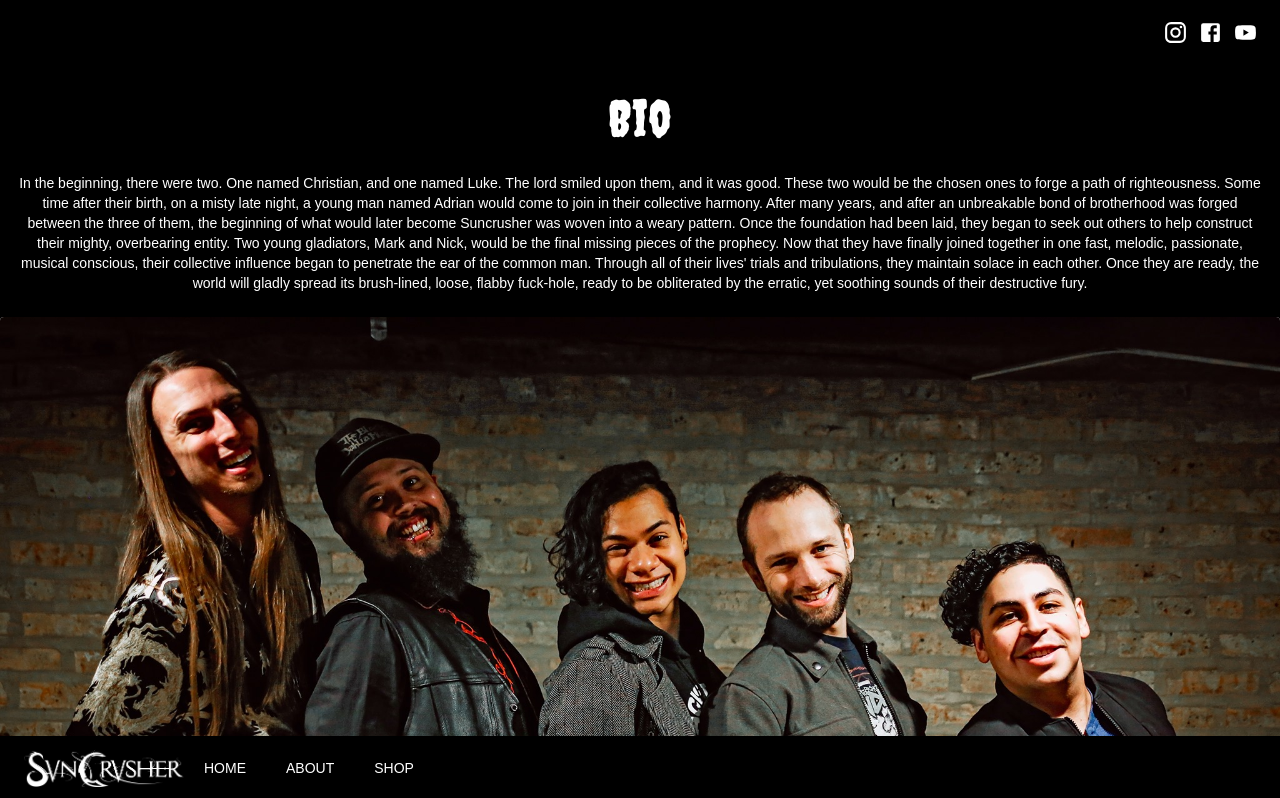
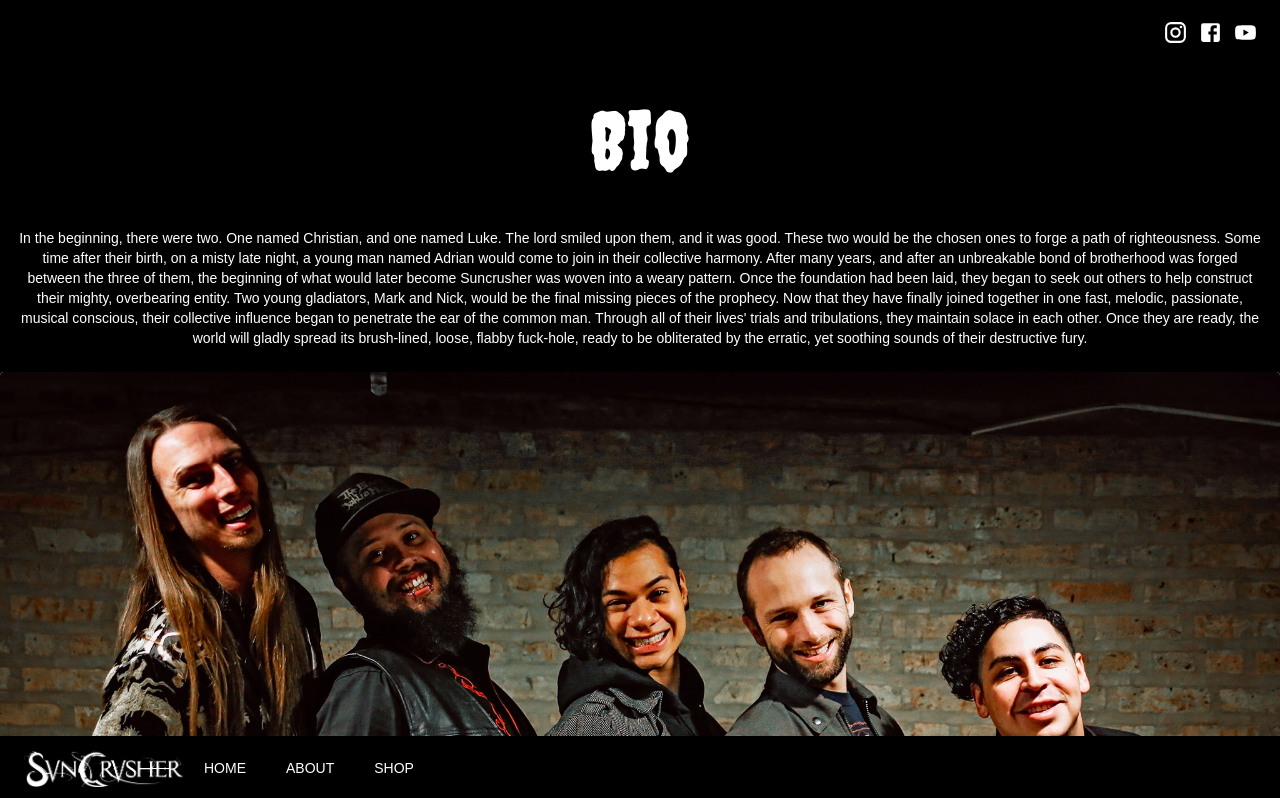
Before and after one commit to analexander/suncrusher-band, a React (Create React App) app: page /about in a window 1280 px wide. Shown: the top 798 px of the page. Built offline with nearby package versions, Linux system fonts and the light colour scheme; a web font is replaced by a local one.

Commit message:
adding blood moon video link & fixing font sizes

```diff
--- a/src/components/AboutUs.js
+++ b/src/components/AboutUs.js
@@ -14,7 +14,7 @@ const useStyles = makeStyles({
     textAlign: 'center',
   },
   title: {
-    fontSize: 50,
+    fontSize: 80,
     fontFamily: [
         'Creepster',
         'Cursive',
--- a/src/components/Mask2Container.js
+++ b/src/components/Mask2Container.js
@@ -29,7 +29,7 @@ export default function NestedGrid() {
             <CardActionArea>
                 <CardMedia
                 component="img"
-                alt="placeholder"
+                alt="Suncrusher Logo Mask"
                 image={SuncrusherMask2}
                 title="Suncrusher Logo Mask"
                 onClick={()=> window.open("https://suncrusher.bigcartel.com/product/suncrusher-mask", "_blank")}
--- a/src/components/MerchGridContainer.js
+++ b/src/components/MerchGridContainer.js
@@ -25,7 +25,7 @@ const useStyles = makeStyles({
     display: 'flex',
     color: 'white',
     justifyContent: 'center',
-    fontSize: 30,
+    fontSize: 25,
     fontFamily: [
       'Creepster',
       'Cursive',
--- a/src/components/MusicVideo.js
+++ b/src/components/MusicVideo.js
@@ -15,7 +15,7 @@ const classes = useStyles();
   return (
     <div className={classes.root}>
       <ReactPlayer
-        url="https://www.youtube.com/watch?v=x_qZ1-uTW4Y&t=0s"
+        url="https://www.youtube.com/watch?v=FZUrHQqvuTM"
       />
     </div>
   )
```
Also changed, not shown: 1 other file (tests, documents, lock files or other folders).
